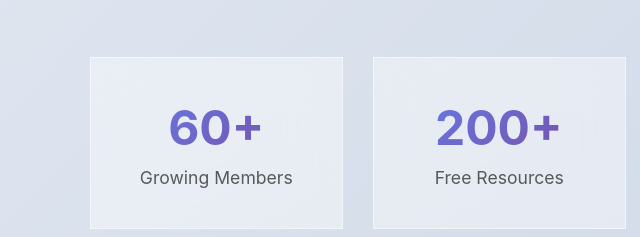
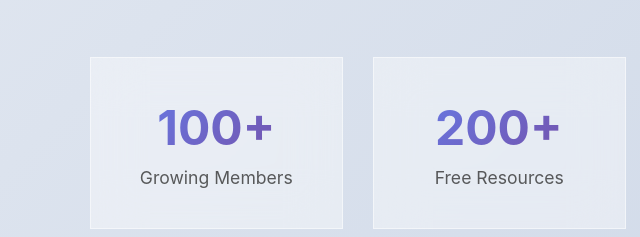
Before and after one commit to giaphuoc123/leakandbuild, a plain HTML site: page index.html in a window 1280 px wide. Shown: the part 1968-2205 px from the top of the page, 0-640 px from the left. Drawn offline with Linux system fonts and the light colour scheme.

Commit message:
Update index.html

```diff
--- a/index.html
+++ b/index.html
@@ -389,7 +389,7 @@
         <h2 class="section-title">Our Community</h2>
         <div class="stats">
             <div class="stat-card glass-strong">
-                <div class="stat-number">60+</div>
+                <div class="stat-number">100+</div>
                 <div class="stat-label">Growing Members</div>
             </div>
             <div class="stat-card glass-strong">
```
